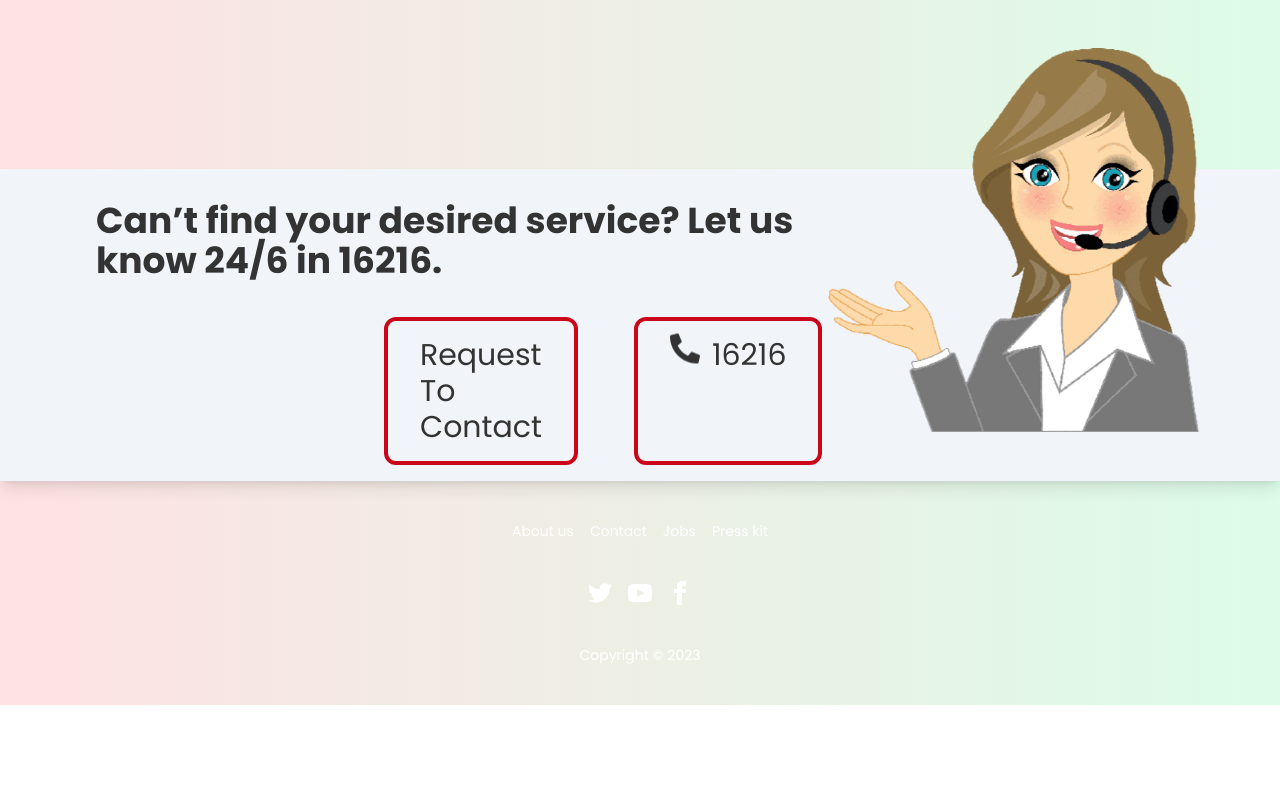
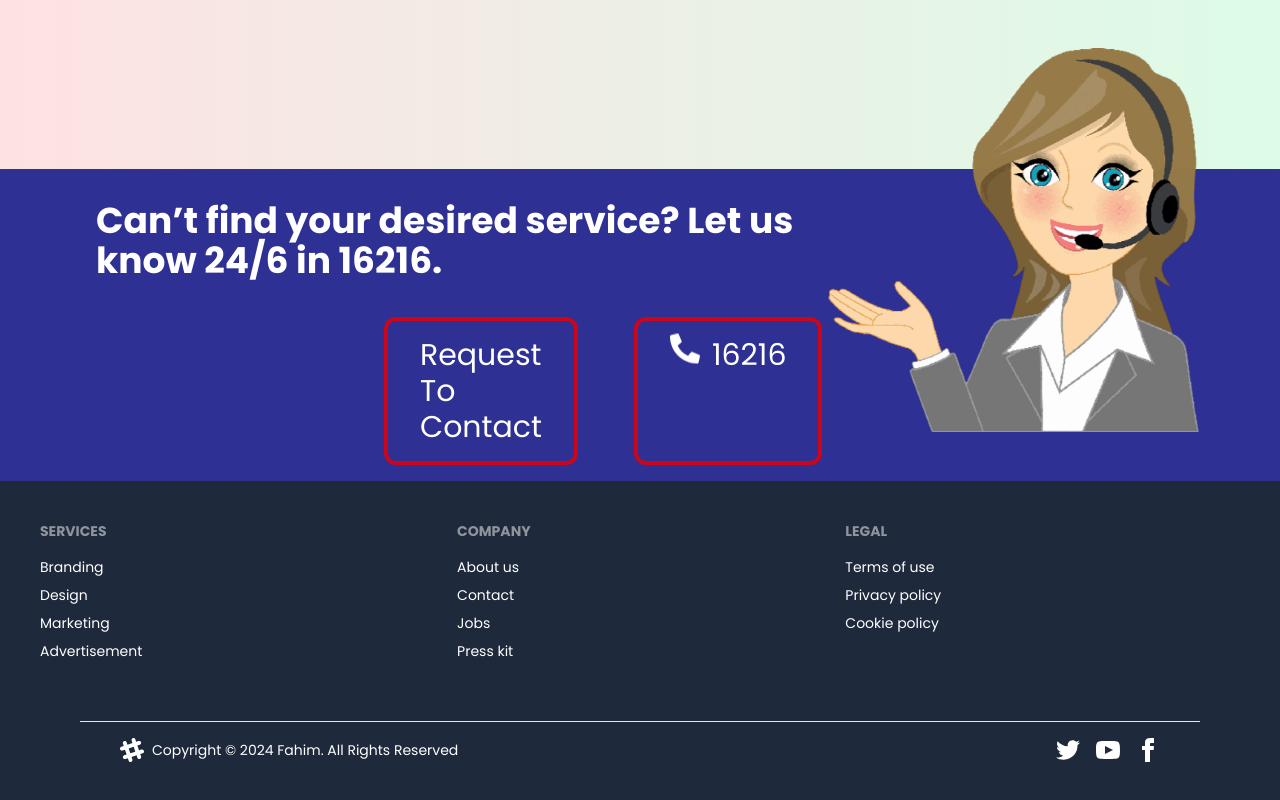
Before and after one commit to dipankar11137/Blood-Bank-Client, a React (Create React App) app: page / in a window 1280 px wide. Shown: the part 1820-2620 px from the top of the page. Before the commit the page ends 2525 px from the top, so only its background shows below. Built offline with nearby package versions, Linux system fonts and the light colour scheme; no server answers.

Commit message:
update all 6 jan

```diff
--- a/src/Components/Login/CreateAccount.js
+++ b/src/Components/Login/CreateAccount.js
@@ -24,6 +24,7 @@ const CreateAccount = () => {
   const [updateProfile, updating, updateError] = useUpdateProfile(auth);
   const navigate = useNavigate();
   const location = useLocation();
+  const [student, setStudent] = useState('');
 
   let from = location.state?.from?.pathname || '/';
 
@@ -137,6 +138,37 @@ const CreateAccount = () => {
                 </label>
               </div>
               {/* Student Id */}
+              {student === 'Student' ? (
+                <div className="form-control mb-3">
+                  <label
+                    onClick={() => setStudent('')}
+                    className="flex items-center gap-3  cursor-pointer"
+                  >
+                    <input
+                      type="radio"
+                      name="radio-10"
+                      className="radio checked:bg-blue-500 bg-white"
+                    />
+                    <span className="text-white ">Not a Student</span>
+                  </label>
+                </div>
+              ) : (
+                <div className="form-control mb-3">
+                  <label
+                    onClick={() => setStudent('Student')}
+                    className=" flex items-center gap-3 cursor-pointer "
+                  >
+                    <input
+                      type="radio"
+                      name="radio-10"
+                      className="radio checked:bg-red-500 bg-white"
+                    />
+                    <span className=" text-white">If You are a student</span>
+                  </label>
+                </div>
+              )}
+
+              {student === 'Student' && (
                 <div className="form-control w-full  ">
                   <label className="label">
                     <span className="label-text text-white">Student Id</span>
@@ -160,6 +192,8 @@ const CreateAccount = () => {
                     )}
                   </label>
                 </div>
+              )}
+
               <div>
                 {/* Blood Group */}
                 <select
--- a/src/Components/Pages/Home/Contact/Contact.js
+++ b/src/Components/Pages/Home/Contact/Contact.js
@@ -1,11 +1,10 @@
 import React from "react";
 import { FaPhoneAlt } from "react-icons/fa";
-import call from "../../../../Images/Image/call cartoon.png";
-import RequestToContact from "./RequestToContact";
+import call from '../../../../Images/Image/call cartoon.png';
 
 const Contact = () => {
   return (
-    <div className="bg-slate-100 mt-40 shadow-lg">
+    <div className="bg-accent mt-40 shadow-lg text-white">
       <div className=" mx-20 grid grid-cols-3 ">
         <div className="p-4 col-span-2">
           <h1 className="py-4 text-4xl font-bold">
@@ -33,7 +32,7 @@ const Contact = () => {
             data-aos="fade-down"
             data-aos-easing="linear"
             data-aos-duration="3000"
-            style={{ marginTop: "-120px" }}
+            style={{ marginTop: '-120px' }}
             className="h-96"
             src={call}
             alt=""
--- a/src/Components/Share/Footer.js
+++ b/src/Components/Share/Footer.js
@@ -2,14 +2,48 @@ import React from "react";
 
 const Footer = () => {
   return (
-    <footer className="footer footer-center p-10 dark:bg-gray-800 dark:border-gray-700  text-white  rounded">
-      <div className="grid grid-flow-col gap-4">
+    <div>
+      <footer className="footer p-10 bg-slate-800 text-white">
+        <nav>
+          <header className="footer-title">Services</header>
+          <a className="link link-hover">Branding</a>
+          <a className="link link-hover">Design</a>
+          <a className="link link-hover">Marketing</a>
+          <a className="link link-hover">Advertisement</a>
+        </nav>
+        <nav>
+          <header className="footer-title">Company</header>
           <a className="link link-hover">About us</a>
           <a className="link link-hover">Contact</a>
           <a className="link link-hover">Jobs</a>
           <a className="link link-hover">Press kit</a>
-      </div>
-      <div>
+        </nav>
+        <nav>
+          <header className="footer-title">Legal</header>
+          <a className="link link-hover">Terms of use</a>
+          <a className="link link-hover">Privacy policy</a>
+          <a className="link link-hover">Cookie policy</a>
+        </nav>
+      </footer>
+
+      <div className="px-20 bg-slate-800 pt-5 pb-10">
+        <hr />
+        <footer className="footer px-10 py-4  bg-slate-800 text-white border-base-300 ">
+          <aside className="items-center grid-flow-col">
+            <svg
+              width="24"
+              height="24"
+              viewBox="0 0 24 24"
+              xmlns="http://www.w3.org/2000/svg"
+              fillRule="evenodd"
+              clipRule="evenodd"
+              className="fill-current"
+            >
+              <path d="M22.672 15.226l-2.432.811.841 2.515c.33 1.019-.209 2.127-1.23 2.456-1.15.325-2.148-.321-2.463-1.226l-.84-2.518-5.013 1.677.84 2.517c.391 1.203-.434 2.542-1.831 2.542-.88 0-1.601-.564-1.86-1.314l-.842-2.516-2.431.809c-1.135.328-2.145-.317-2.463-1.229-.329-1.018.211-2.127 1.231-2.456l2.432-.809-1.621-4.823-2.432.808c-1.355.384-2.558-.59-2.558-1.839 0-.817.509-1.582 1.327-1.846l2.433-.809-.842-2.515c-.33-1.02.211-2.129 1.232-2.458 1.02-.329 2.13.209 2.461 1.229l.842 2.515 5.011-1.677-.839-2.517c-.403-1.238.484-2.553 1.843-2.553.819 0 1.585.509 1.85 1.326l.841 2.517 2.431-.81c1.02-.33 2.131.211 2.461 1.229.332 1.018-.21 2.126-1.23 2.456l-2.433.809 1.622 4.823 2.433-.809c1.242-.401 2.557.484 2.557 1.838 0 .819-.51 1.583-1.328 1.847m-8.992-6.428l-5.01 1.675 1.619 4.828 5.011-1.674-1.62-4.829z"></path>
+            </svg>
+            <p>Copyright © 2024 Fahim. All Rights Reserved</p>
+          </aside>
+          <nav className="md:place-self-center md:justify-self-end">
             <div className="grid grid-flow-col gap-4">
               <a>
                 <svg
@@ -45,11 +79,10 @@ const Footer = () => {
                 </svg>
               </a>
             </div>
+          </nav>
+        </footer>
       </div>
-      <div>
-        <p>Copyright © 2023 </p>
     </div>
-    </footer>
   );
 };
 
--- a/src/Components/Share/Navbar.js
+++ b/src/Components/Share/Navbar.js
@@ -40,34 +40,8 @@ const Navbar = () => {
         </Link>
       </li>
 
-      {/* <li
-        onClick={() => setSelectedButton('Button 2')}
-        className={
-          selectedButton === 'Button 2'
-            ? 'bg-primary text-white rounded-lg'
-            : ''
-        }
-      >
-        <Link to="/blog" className="font-bold  text-lg ">
-          Blog
-        </Link>
-      </li> */}
-
       {user && (
         <>
-          {/* <li
-            onClick={() => setSelectedButton('Button 4')}
-            className={
-              selectedButton === 'Button 4'
-                ? 'bg-primary text-white rounded-lg'
-                : ''
-            }
-          >
-            <Link to="/dashboard" className="font-bold  text-lg ">
-              Members
-            </Link>
-          </li> */}
-
           <li
             onClick={() => setSelectedButton('Button 7')}
             className={
@@ -108,11 +82,11 @@ const Navbar = () => {
   return (
     <div
       className="px-20 bg-accent"
-      style={{
-        background: `url("https://wallpapers.com/images/hd/blood-aesthetic-1920-x-1080-z8u95yfxdo0uopvb.jpg")`,
-        backgroundSize: 'cover',
-        backgroundRepeat: 'no-repeat',
-      }}
+      // style={{
+      //   background: `url("https://wallpapers.com/images/hd/blood-aesthetic-1920-x-1080-z8u95yfxdo0uopvb.jpg")`,
+      //   backgroundSize: 'cover',
+      //   backgroundRepeat: 'no-repeat',
+      // }}
     >
       <div class="navbar px-12 mx-auto text-white shadow-2xl  rounded-lg">
         <div class="navbar-start">
--- a/tailwind.config.js
+++ b/tailwind.config.js
@@ -1,6 +1,6 @@
 /** @type {import('tailwindcss').Config} */
 module.exports = {
-  content: ["./src/**/*.{html,js}"],
+  content: ['./src/**/*.{html,js}'],
   theme: {
     extend: {},
   },
@@ -8,25 +8,25 @@ module.exports = {
     themes: [
       {
         mytheme: {
-          primary: "#CB061B",
-          secondary: "#CB06B0",
-          accent: "#37cdbe",
-          neutral: "#e84a0c",
-          "base-100": "#ffffff",
+          primary: '#CB061B',
+          secondary: '#CB06B0',
+          accent: '#2E3094',
+          neutral: '#e84a0c',
+          'base-100': '#ffffff',
 
-          "--rounded-box": "1rem", // border radius rounded-box utility class, used in card and other large boxes
-          "--rounded-btn": "0.5rem", // border radius rounded-btn utility class, used in buttons and similar element
-          "--rounded-badge": "1.9rem", // border radius rounded-badge utility class, used in badges and similar
-          "--animation-btn": "0.25s", // duration of animation when you click on button
-          "--animation-input": "0.2s", // duration of animation for inputs like checkbox, toggle, radio, etc
-          "--btn-text-case": "uppercase", // set default text transform for buttons
-          "--btn-focus-scale": "0.95", // scale transform of button when you focus on it
-          "--border-btn": "1px", // border width of buttons
-          "--tab-border": "1px", // border width of tabs
-          "--tab-radius": "0.5rem", // border radius of tabs
+          '--rounded-box': '1rem', // border radius rounded-box utility class, used in card and other large boxes
+          '--rounded-btn': '0.5rem', // border radius rounded-btn utility class, used in buttons and similar element
+          '--rounded-badge': '1.9rem', // border radius rounded-badge utility class, used in badges and similar
+          '--animation-btn': '0.25s', // duration of animation when you click on button
+          '--animation-input': '0.2s', // duration of animation for inputs like checkbox, toggle, radio, etc
+          '--btn-text-case': 'uppercase', // set default text transform for buttons
+          '--btn-focus-scale': '0.95', // scale transform of button when you focus on it
+          '--border-btn': '1px', // border width of buttons
+          '--tab-border': '1px', // border width of tabs
+          '--tab-radius': '0.5rem', // border radius of tabs
         },
       },
     ],
   },
-  plugins: [require("daisyui")],
+  plugins: [require('daisyui')],
 };
```
Lines whose indentation alone changed are shown as unchanged.
